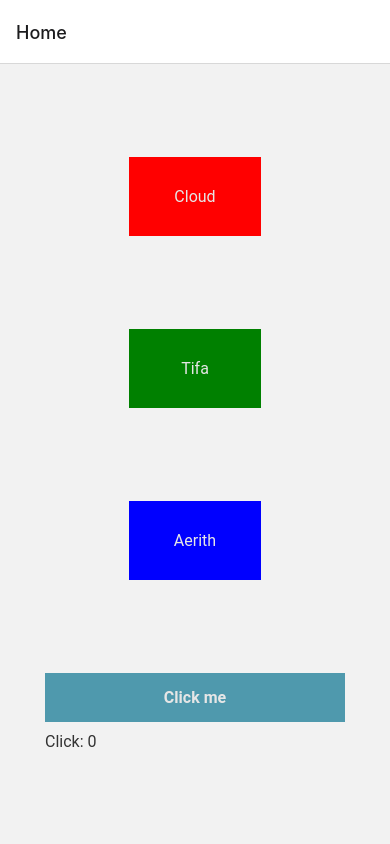
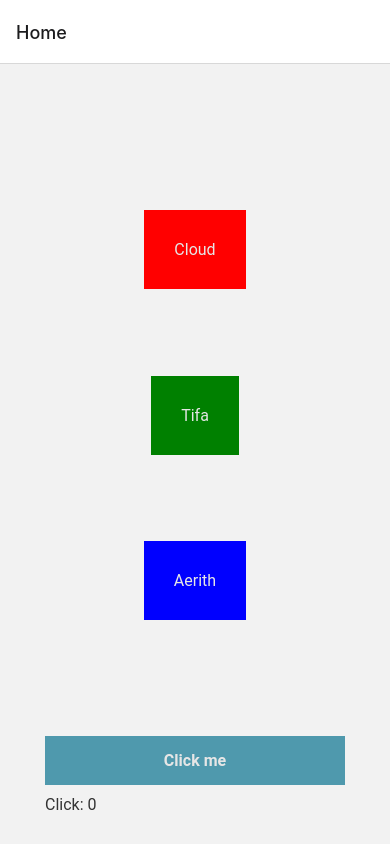
Before and after one commit to erikryverling/react-native-lab, a React Native app: screen / in a window 390 px wide. Built offline with nearby package versions, Linux system fonts and the light colour scheme.

Commit message:
Add example of FlatList

```diff
--- a/App.tsx
+++ b/App.tsx
@@ -1,5 +1,5 @@
 import React, {Component} from 'react'
-import {Text, View, StyleSheet, TouchableOpacity} from 'react-native'
+import {View, StyleSheet, TouchableOpacity, FlatList, Text} from 'react-native'
 import {NavigationContainer} from '@react-navigation/native'
 import {createNativeStackNavigator} from '@react-navigation/native-stack'
 
@@ -11,14 +11,10 @@ const styles = StyleSheet.create({
         justifyContent: 'space-evenly',
         alignItems: 'center',
         padding: 30,
-        gap: 30
     },
 
     listItem: {
-        justifyContent: 'center',
-        alignItems: 'center',
         padding: 30,
-        width: '40%'
     },
 
     button: {
@@ -93,23 +89,22 @@ class HomeScreen extends Component {
     render() {
         return(
             <View style={[styles.centerContainer]}>
-                <ListItem
-                    style={{backgroundColor: 'red'}}
-                    name="Cloud"
-                    onNavigate = {() => this.navigate('Cloud')} />
-
-                <ListItem
-                    style={{backgroundColor: 'green'}}
-                    name="Tifa"
-                    onNavigate = {() => this.navigate('Tifa')} />
-
-                <ListItem
-                    style={{backgroundColor: 'blue'}}
-                    name="Aerith"
-                    onNavigate = {() => this.navigate('Aerith')} />
-
+                <FlatList
+                    data={[
+                        {name: 'Cloud', color: 'red'},
+                        {name: 'Tifa', color: 'green'},
+                        {name: 'Aerith', color: 'blue'}
+                    ]}
+                    renderItem={
+                        ({item}) =>
+                            <ListItem
+                                style={{backgroundColor: item.color}}
+                                name={item.name}
+                                onNavigate = {() => this.navigate(item.name)} />
+                        }
+                    contentContainerStyle={styles.centerContainer}
+                   />
                 <Counter/>
-
             </View>
         )
     }
```
